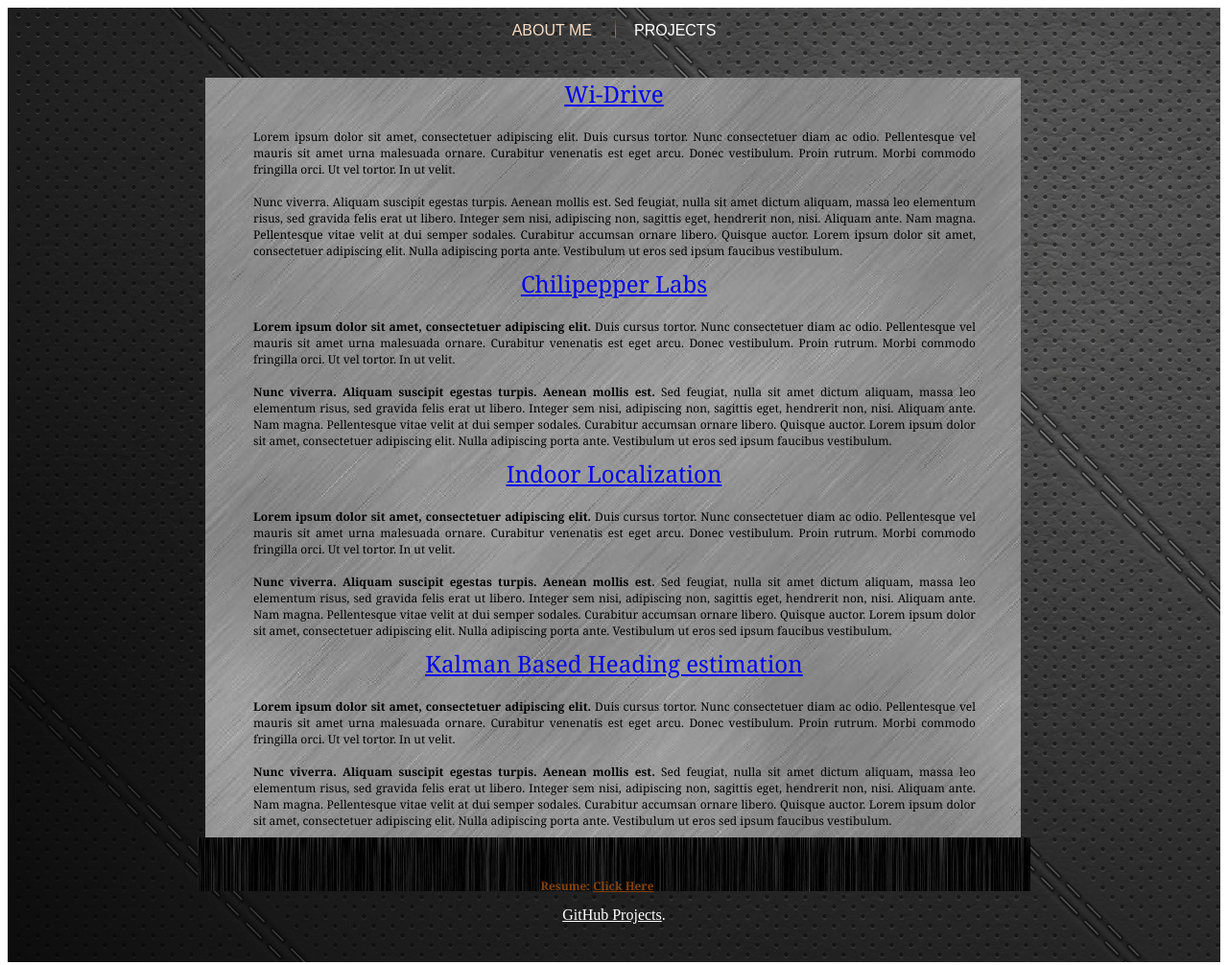
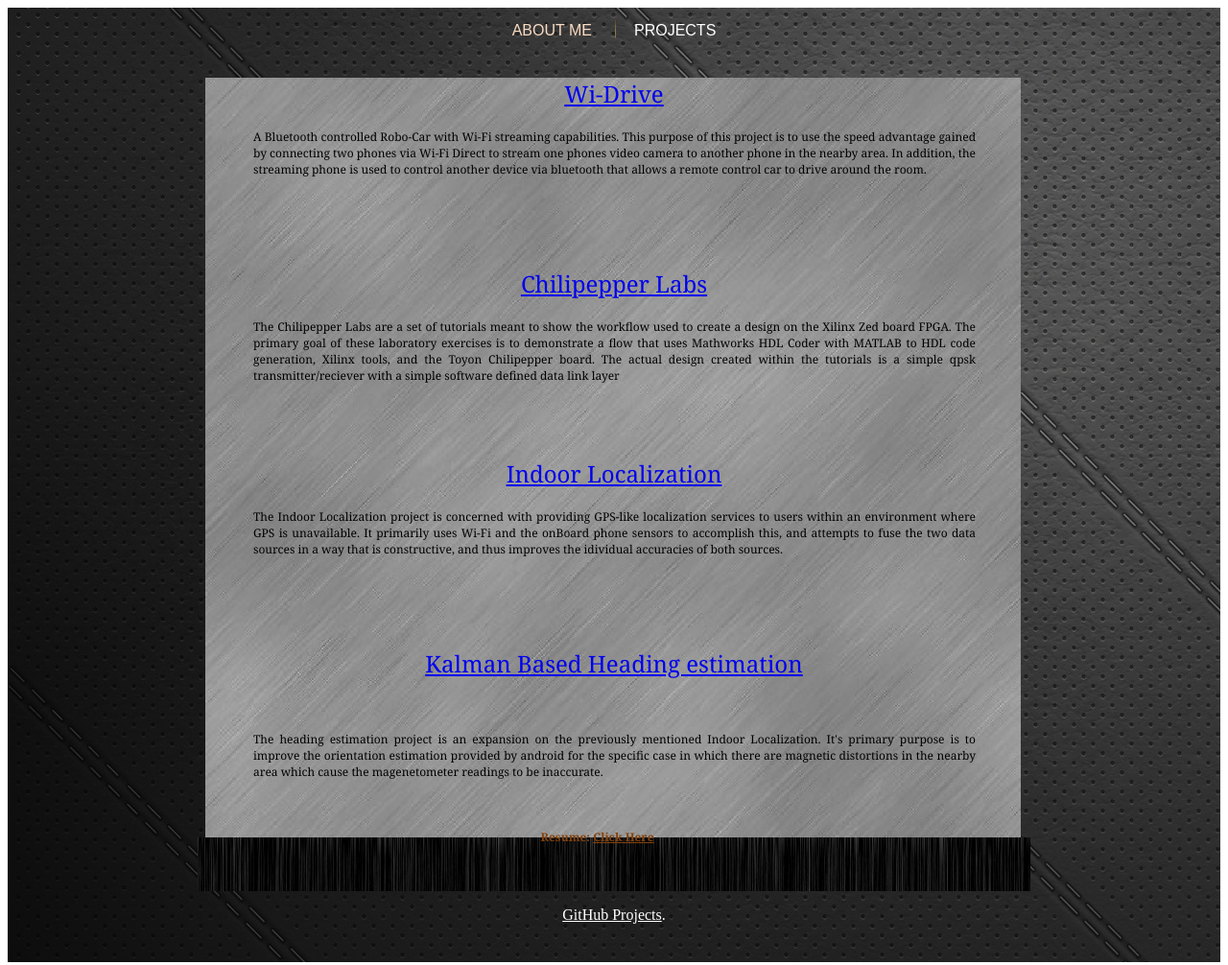
Before and after one commit to DLMorgan/dlmorgan.github.io, a plain HTML site: page projects.html in a window 1280 px wide. Shown: the whole page at 96% size. Drawn offline with Linux system fonts and the light colour scheme.

Commit message:
first draft

```diff
--- a/projects.html
+++ b/projects.html
@@ -17,24 +17,26 @@
 
     <div class="workarea">
       <h1><span class="welcome"><a href="https://github.com/DLMorgan/WiDrive">Wi-Drive</a></span></h1>
-      <div class="textContainer1"> Lorem ipsum dolor sit amet, consectetuer adipiscing elit. Duis cursus tortor. Nunc consectetuer diam ac odio. Pellentesque vel mauris sit amet urna malesuada ornare. Curabitur venenatis est eget arcu. Donec vestibulum. Proin rutrum. Morbi commodo fringilla orci. Ut vel tortor. In ut velit.<br />
+      <div class="textContainer1"> A Bluetooth controlled Robo-Car with Wi-Fi streaming capabilities.
+
+	  This purpose of this project is to use the speed advantage gained by connecting two phones via Wi-Fi Direct to stream one phones video camera to another phone in the nearby area. In addition, the streaming phone is used to control another device via bluetooth that allows a remote control car to drive around the room.<br />
         <br />
-        <span class="style2">Nunc viverra. Aliquam suscipit egestas turpis. Aenean mollis est.</span> Sed feugiat, nulla sit amet dictum aliquam, massa leo elementum risus, sed gravida felis erat ut libero. Integer sem nisi, adipiscing non, sagittis eget, hendrerit non, nisi. Aliquam ante. Nam magna. Pellentesque vitae velit at dui semper sodales. Curabitur accumsan ornare libero. Quisque auctor. Lorem ipsum dolor sit amet, consectetuer adipiscing elit. Nulla adipiscing porta ante. Vestibulum ut eros sed ipsum faucibus vestibulum. </div>
+        <span class="style2"> </span>  </div>
 
       <h1><span class="welcome"><a href="https://github.com/Toyon/Chilipepper">Chilipepper Labs</a></span></h1>
-      <div class="textContainer1"> <strong>Lorem ipsum dolor sit amet, consectetuer adipiscing elit.</strong>  Duis cursus tortor. Nunc consectetuer diam ac odio. Pellentesque vel mauris sit amet urna malesuada ornare. Curabitur venenatis est eget arcu. Donec vestibulum. Proin rutrum. Morbi commodo fringilla orci. Ut vel tortor. In ut velit.<br />
+      <div class="textContainer1"> <strong></strong>  The Chilipepper Labs are a set of tutorials meant to show the workflow used to create a design on the Xilinx Zed board FPGA. The primary goal of these laboratory exercises is to demonstrate a flow that uses Mathworks HDL Coder with MATLAB to HDL code generation, Xilinx tools, and the Toyon Chilipepper board. The actual design created within the tutorials is a simple qpsk transmitter/reciever with a simple software defined data link layer<br />
         <br />
-         <strong>Nunc viverra. Aliquam suscipit egestas turpis. Aenean mollis est.</strong>  Sed feugiat, nulla sit amet dictum aliquam, massa leo elementum risus, sed gravida felis erat ut libero. Integer sem nisi, adipiscing non, sagittis eget, hendrerit non, nisi. Aliquam ante. Nam magna. Pellentesque vitae velit at dui semper sodales. Curabitur accumsan ornare libero. Quisque auctor. Lorem ipsum dolor sit amet, consectetuer adipiscing elit. Nulla adipiscing porta ante. Vestibulum ut eros sed ipsum faucibus vestibulum. </div>
+         <strong></strong>   </div>
 
       <h1><span class="welcome"><a href="https://github.com/DLMorgan/Indoor-Localization">Indoor Localization</a></span></h1>
-      <div class="textContainer1"> <strong>Lorem ipsum dolor sit amet, consectetuer adipiscing elit.</strong>  Duis cursus tortor. Nunc consectetuer diam ac odio. Pellentesque vel mauris sit amet urna malesuada ornare. Curabitur venenatis est eget arcu. Donec vestibulum. Proin rutrum. Morbi commodo fringilla orci. Ut vel tortor. In ut velit.<br />
+      <div class="textContainer1"> <strong></strong>  The Indoor Localization project is concerned with providing GPS-like localization services to users within an environment where GPS is unavailable. It primarily uses Wi-Fi and the onBoard phone sensors to accomplish this, and attempts to fuse the two data sources in a way that is constructive, and thus improves the idividual accuracies of both sources.<br />
         <br />
-         <strong>Nunc viverra. Aliquam suscipit egestas turpis. Aenean mollis est.</strong>  Sed feugiat, nulla sit amet dictum aliquam, massa leo elementum risus, sed gravida felis erat ut libero. Integer sem nisi, adipiscing non, sagittis eget, hendrerit non, nisi. Aliquam ante. Nam magna. Pellentesque vitae velit at dui semper sodales. Curabitur accumsan ornare libero. Quisque auctor. Lorem ipsum dolor sit amet, consectetuer adipiscing elit. Nulla adipiscing porta ante. Vestibulum ut eros sed ipsum faucibus vestibulum. </div>
+         <strong></strong>   </div>
 
       <h1><span class="welcome"><a href="https://github.com/DLMorgan/Heading-Estimation">Kalman Based Heading estimation</a></span></h1>
-      <div class="textContainer1"> <strong>Lorem ipsum dolor sit amet, consectetuer adipiscing elit.</strong>  Duis cursus tortor. Nunc consectetuer diam ac odio. Pellentesque vel mauris sit amet urna malesuada ornare. Curabitur venenatis est eget arcu. Donec vestibulum. Proin rutrum. Morbi commodo fringilla orci. Ut vel tortor. In ut velit.<br />
+      <div class="textContainer1"> <strong></strong>  <br />
         <br />
-         <strong>Nunc viverra. Aliquam suscipit egestas turpis. Aenean mollis est.</strong>  Sed feugiat, nulla sit amet dictum aliquam, massa leo elementum risus, sed gravida felis erat ut libero. Integer sem nisi, adipiscing non, sagittis eget, hendrerit non, nisi. Aliquam ante. Nam magna. Pellentesque vitae velit at dui semper sodales. Curabitur accumsan ornare libero. Quisque auctor. Lorem ipsum dolor sit amet, consectetuer adipiscing elit. Nulla adipiscing porta ante. Vestibulum ut eros sed ipsum faucibus vestibulum.
+         <strong></strong>The heading estimation project is an expansion on the previously mentioned Indoor Localization. It's primary purpose is to improve the orientation estimation provided by android for the specific case in which there are magnetic distortions in the nearby area which cause the magenetometer readings to be inaccurate.
 
 		<br />
         <br />
```
Also changed, not shown: index.html (+9 -8 lines).
